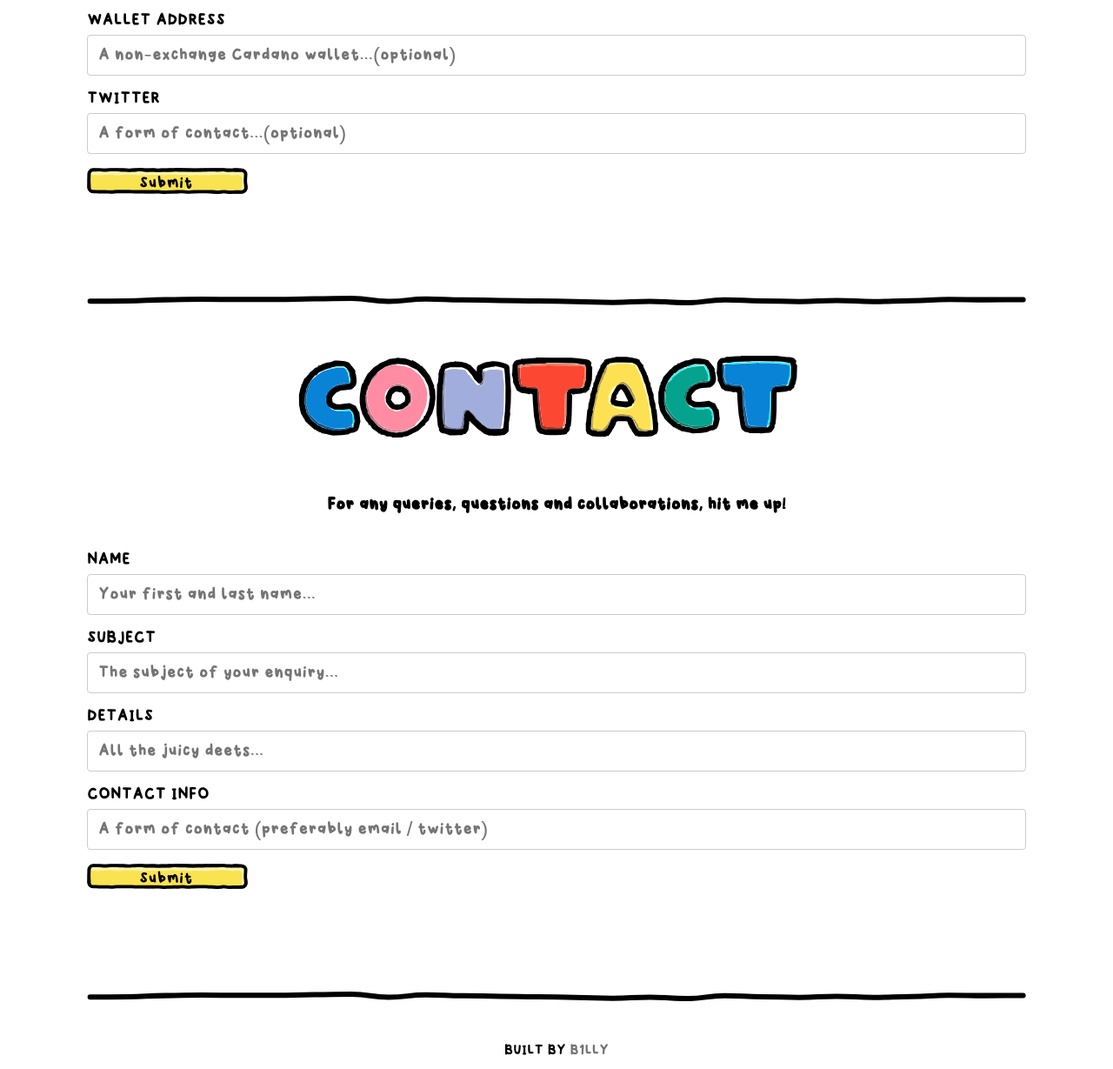
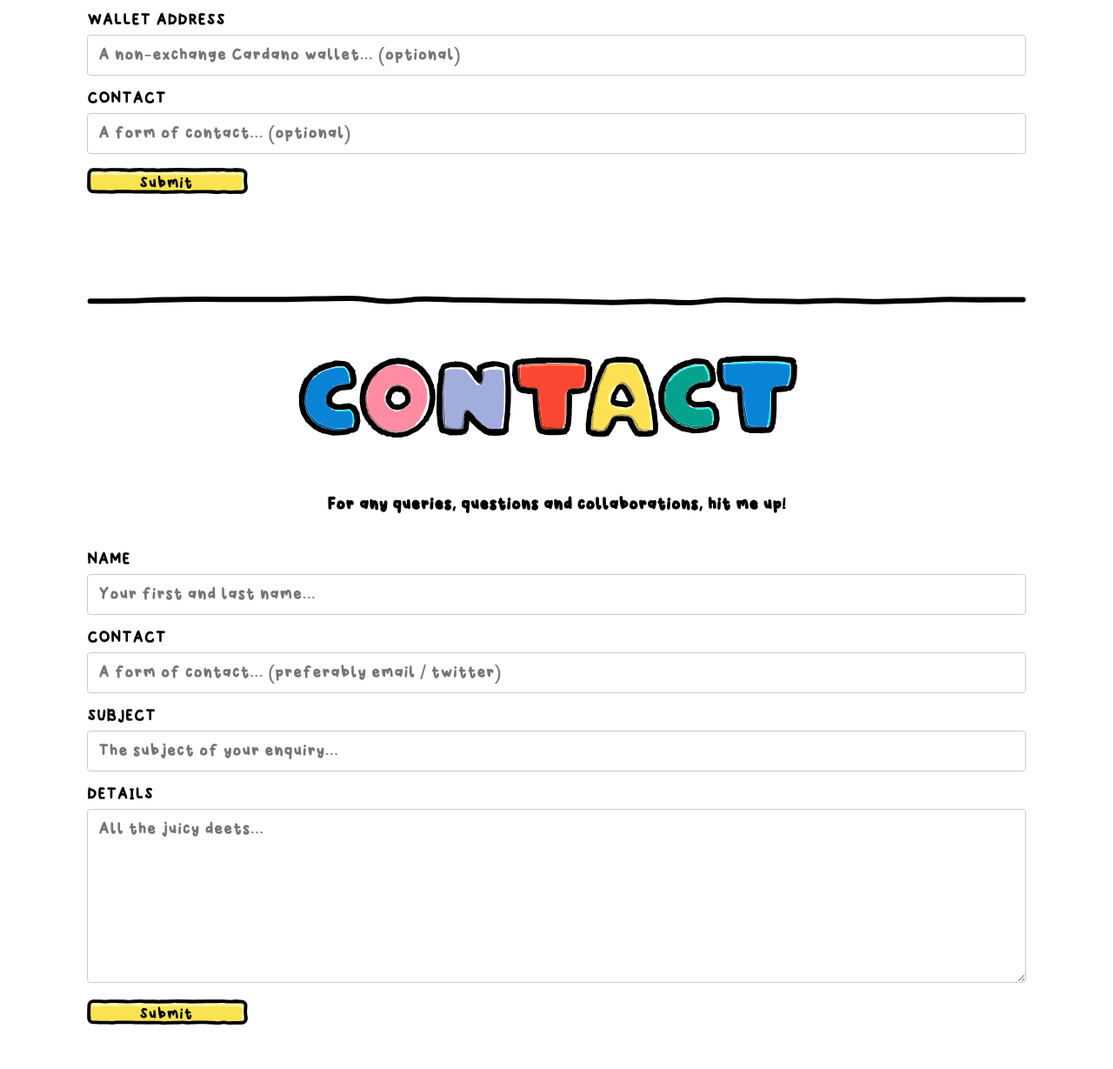
Before and after one commit to B1llyArt/T00nCrew, a plain HTML site: page index.html in a window 1280 px wide. Shown: the part 5508-6737 px from the top of the page at 87% size. Drawn offline with Linux system fonts and the light colour scheme.

Commit message:
Add files via upload
Signed-off-by: B1lly Art <141244547+B1llyArt@users.noreply.github.com>

```diff
--- a/index.html
+++ b/index.html
@@ -345,7 +345,10 @@
 
 <button class="accordion center-fit">Whos behind this?</button>
 <div class="panel center-fit">
-    <p>Me, I'm B1lly!</p>
+    <p>
+        Me! I'm B1lly a master of none. I've done games design, programming, illustration, animation, video editing and now web development!
+        I love jumping into fun new projects and this is another one!
+    </p>
 </div>
 </div>
 
@@ -372,23 +375,16 @@
           <input type="text" id="prompt" name="prompt" placeholder="A sentance about the character e.g. A mushroom tripping..."   required>
 
           <label for="addr">Wallet Address</label>
-          <input type="text" id="addr" name="addr" placeholder="A non-exchange Cardano wallet...(optional)" >
+          <input type="text" id="addr" name="addr" placeholder="A non-exchange Cardano wallet... (optional)" >
 
-          <label for="tweeter">Twitter</label>
-          <input type="text" id="tweeter" name="tweeter" placeholder="A form of contact...(optional)" >
+          <label for="tweeter">Contact</label>
+          <input type="text" id="tweeter" name="tweeter" placeholder="A form of contact... (optional)" >
 
           <br>
           <input type="submit" value="Submit">
 
         </form>
-      </div>
-
-
-
-
-
-
-
+    </div>
 </div>
 
 <!-- Contact -->
@@ -410,24 +406,22 @@
           <label for="pname">Name</label>
           <input type="text" id="pname" name="pname" placeholder="Your first and last name..."   required>
 
+          <label for="contactinfo">Contact</label>
+          <input type="text" id="contactinfo" name="contactinfo" placeholder="A form of contact... (preferably email / twitter)" required>
+
+
           <label for="prompt">Subject</label>
-          <input type="text" id="subject" name="subject" placeholder="The subject of your enquiry..."   required>
+          <input type="text" id="subject" name="subject" placeholder="The subject of your enquiry..."  required>
 
           <label for="details">Details</label>
-          <input type="text" id="details" name="details" placeholder="All the juicy deets..."   required>
-
-          <label for="contactinfo">Contact Info</label>
-          <input type="text" id="contactinfo" name="contactinfo" placeholder="A form of contact (preferably email / twitter)" required>
+          <textarea type="text" id="details" name="details" placeholder="All the juicy deets..." style="height:200px" required></textarea>
 
           <br>
           <input type="submit" value="Submit">
 
         </form>
-      </div>
+    </div>
 </div>
-<br>
-<br>
-<br>
 
   <!-- Footer -->
 <div class="main"id="footer">
```
